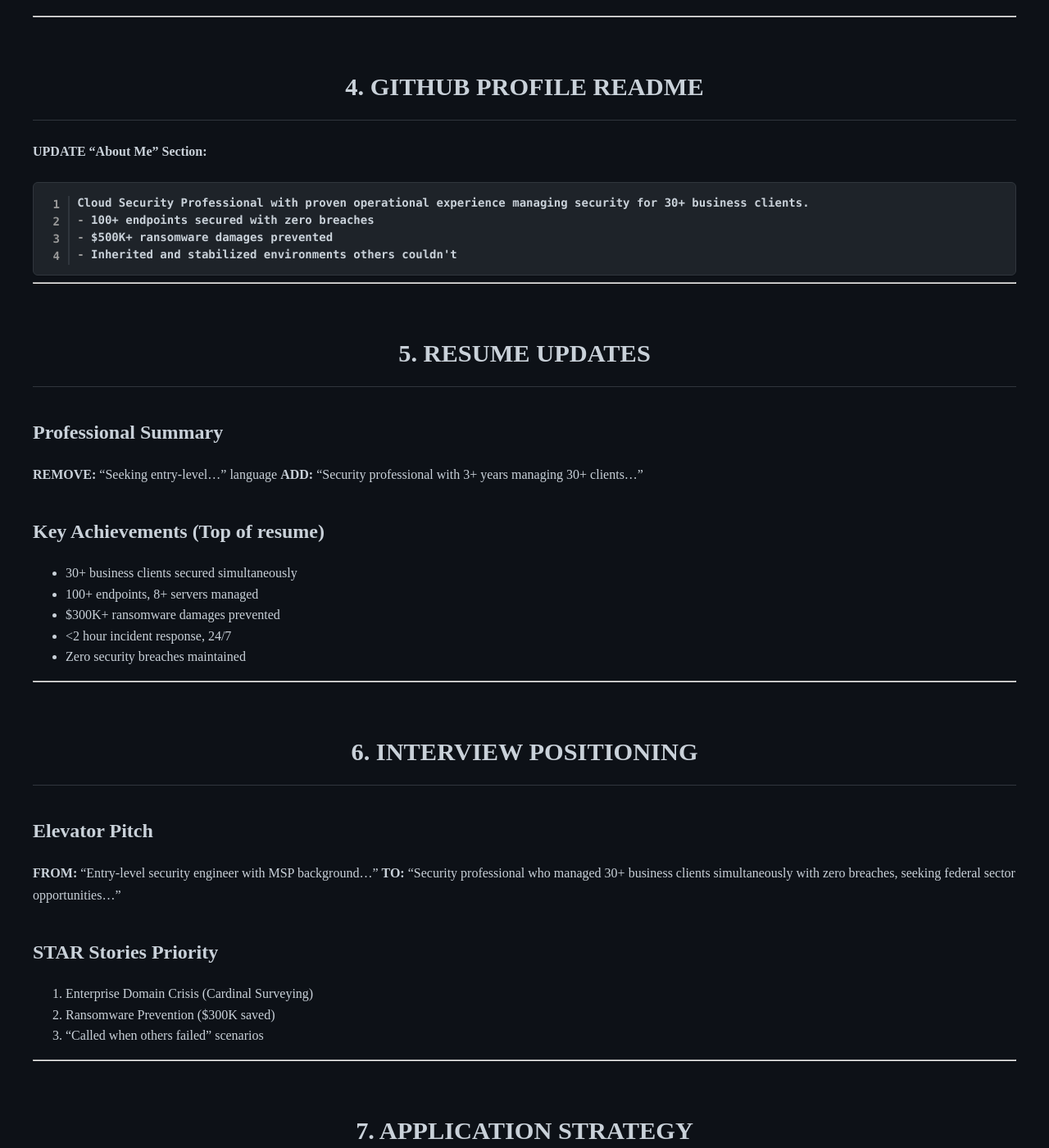
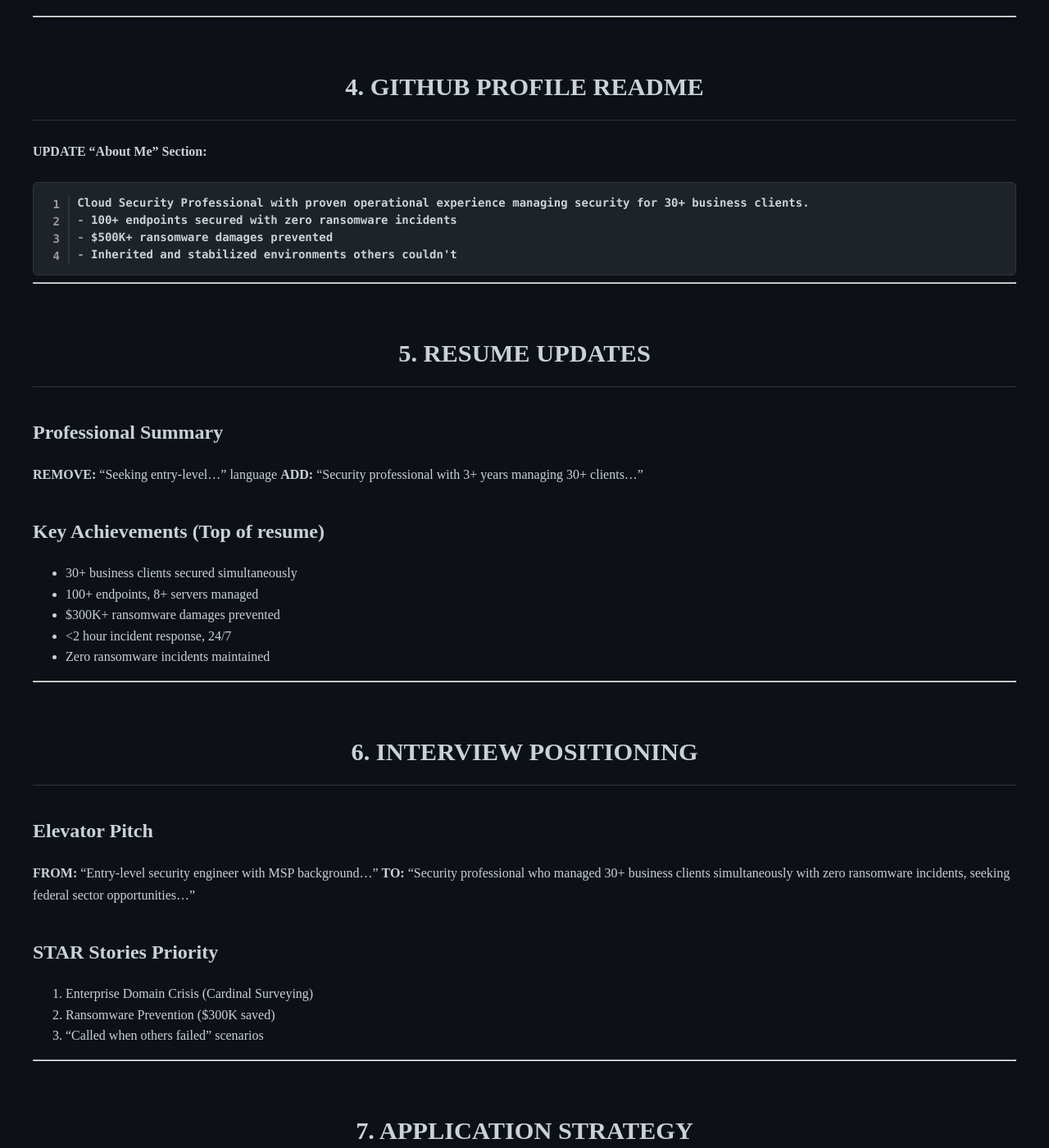
Before and after one commit to joshuamichaelhall/joshuamichaelhall.github.io, a Jekyll site: the page built from positioning-updates-guide.md, in a window 1280 px wide and 1400 px high, scrolled down 2069 px. Shown: the whole window at 82% size. Built offline with Jekyll 4.4.1, drawn with Linux system fonts in a browser that asks for light colours; nearby versions of some CDN libraries; our own code applies the rules of GitHub Pages for plain Markdown files; some of the changed text lies outside the part shown.

Commit message:
Standardize security messaging: use "zero ransomware incidents"
Updated terminology across:
- _config.yml
- _layouts/home.html
- about.markdown
- pages/about.md
- positioning-updates-guide.md
- resources/LinkedIn_Profile.md

Changed "zero breaches" and "zero security breaches" to "zero ransomware incidents" for consistency.

🤖 Generated with [Claude Code](https://claude.com/claude-code)

Co-Authored-By: Claude <noreply@anthropic.com>

````diff
--- a/_config.yml
+++ b/_config.yml
@@ -2,7 +2,7 @@
 title: Joshua Michael Hall
 email: contact@joshuamichaelhall.com
 description: >-
-  Cloud Security Professional | 30+ Clients Secured | Zero Breaches |
+  Cloud Security Professional | 30+ Clients Secured | Zero Ransomware Incidents |
   AWS Solutions Architect | Security+ | Federal Defense Contractor Ready |
   Mid-Level Cloud Security Engineer Targeting Defense Sector.
 baseurl: "" # the subpath of your site, e.g. /blog
--- a/_layouts/home.html
+++ b/_layouts/home.html
@@ -23,7 +23,7 @@ layout: default
       </div>
       <div class="tech-focus-item">
         <h3>Technical Infrastructure</h3>
-        <p>Managed heterogeneous environments (Linux, Windows, macOS) with zero security breaches across multiple client sites.</p>
+        <p>Managed heterogeneous environments (Linux, Windows, macOS) with zero ransomware incidents across multiple client sites.</p>
       </div>
       <div class="tech-focus-item">
         <h3>Cloud Transition</h3>
--- a/about.markdown
+++ b/about.markdown
@@ -8,12 +8,12 @@ permalink: /about/
 
 ## Professional Summary
 
-Security Engineer with 3+ years of security experience including firewall deployment, HIPAA compliance, and MSP operations with zero breaches across 30+ clients. AWS Solutions Architect Associate and Security+ certified. CMMC Certified Professional (Dec 2025). Specializing in federal cloud security, incident response, and defense contractor requirements. Called when others fail.
+Security Engineer with 3+ years of security experience including firewall deployment, HIPAA compliance, and MSP operations with zero ransomware incidents across 30+ clients. AWS Solutions Architect Associate and Security+ certified. CMMC Certified Professional (Dec 2025). Specializing in federal cloud security, incident response, and defense contractor requirements. Called when others fail.
 
 ## Security Operations Experience
 
 ### Security Achievements
-- Zero security breaches across 30+ clients over 3+ years of security experience
+- Zero ransomware incidents across 30+ clients over 3+ years of security experience
 - Deployed and managed: 11 firewalls, 33 WAPs, 8 servers
 - 95%+ client satisfaction rate from MSP ownership
 - Built HIPAA-compliant infrastructure translating to federal compliance frameworks
--- a/positioning-updates-guide.md
+++ b/positioning-updates-guide.md
@@ -22,7 +22,7 @@
 ### Headline
 **FROM:** "Cloud Security Engineer | AWS SAA | Security+ (Nov 22) | AWS Security Specialty (Jan 2026) | Targeting Defense Contractors"
 
-**TO:** "Cloud Security Professional | AWS SAA | Security+ | 30+ Clients Secured | Zero Breaches | Defense Sector Ready"
+**TO:** "Cloud Security Professional | AWS SAA | Security+ | 30+ Clients Secured | Zero Ransomware Incidents | Defense Sector Ready"
 
 ### Summary - Add These Metrics
 - Ensure "30+ business clients" is consistently used
@@ -59,7 +59,7 @@
 **UPDATE "About Me" Section:**
 ```markdown
 Cloud Security Professional with proven operational experience managing security for 30+ business clients.
-- 100+ endpoints secured with zero breaches
+- 100+ endpoints secured with zero ransomware incidents
 - $500K+ ransomware damages prevented
 - Inherited and stabilized environments others couldn't
 ```
@@ -77,7 +77,7 @@ Cloud Security Professional with proven operational experience managing security
 - 100+ endpoints, 8+ servers managed
 - $300K+ ransomware damages prevented
 - <2 hour incident response, 24/7
-- Zero security breaches maintained
+- Zero ransomware incidents maintained
 
 ---
 
@@ -85,7 +85,7 @@ Cloud Security Professional with proven operational experience managing security
 
 ### Elevator Pitch
 **FROM:** "Entry-level security engineer with MSP background..."
-**TO:** "Security professional who managed 30+ business clients simultaneously with zero breaches, seeking federal sector opportunities..."
+**TO:** "Security professional who managed 30+ business clients simultaneously with zero ransomware incidents, seeking federal sector opportunities..."
 
 ### STAR Stories Priority
 1. Enterprise Domain Crisis (Cardinal Surveying)
@@ -118,7 +118,7 @@ Cloud Security Professional with proven operational experience managing security
 
 ### Homepage
 **CHANGE:** Remove all "transitioning" or "aspiring" language
-**TO:** "Cloud Security Professional | 30+ Clients | Zero Breaches"
+**TO:** "Cloud Security Professional | 30+ Clients | Zero Ransomware Incidents"
 
 ### About Page
 **ADD:** Quantified metrics section with all numbers
@@ -132,7 +132,7 @@ Cloud Security Professional with proven operational experience managing security
 **TO:** "Cloud security professional with 30+ client track record exploring federal opportunities..."
 
 ### Recruiter Conversations
-**Lead with:** "Managed security for 30+ business clients with zero breaches"
+**Lead with:** "Managed security for 30+ business clients with zero ransomware incidents"
 **Not:** "Looking for my first security role"
 
 ---
````
Also changed, not shown: pages/about.md (+3 -3 lines), resources/LinkedIn_Profile.md (+2 -2 lines).
